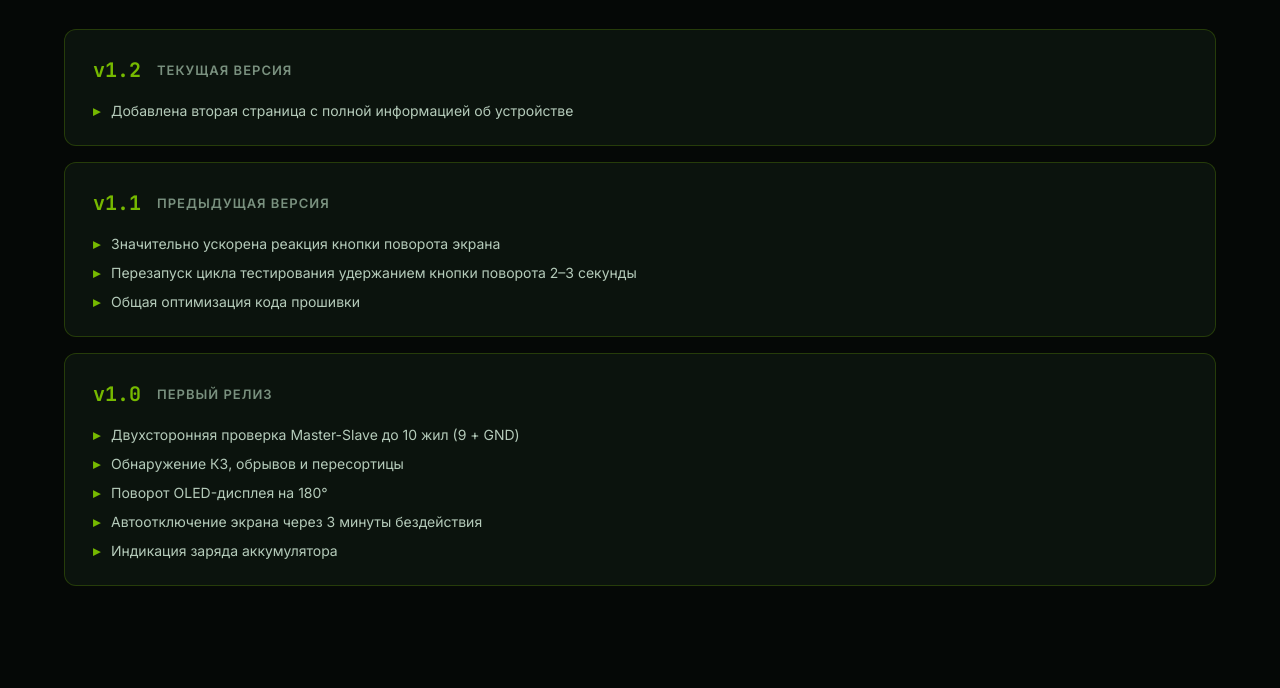
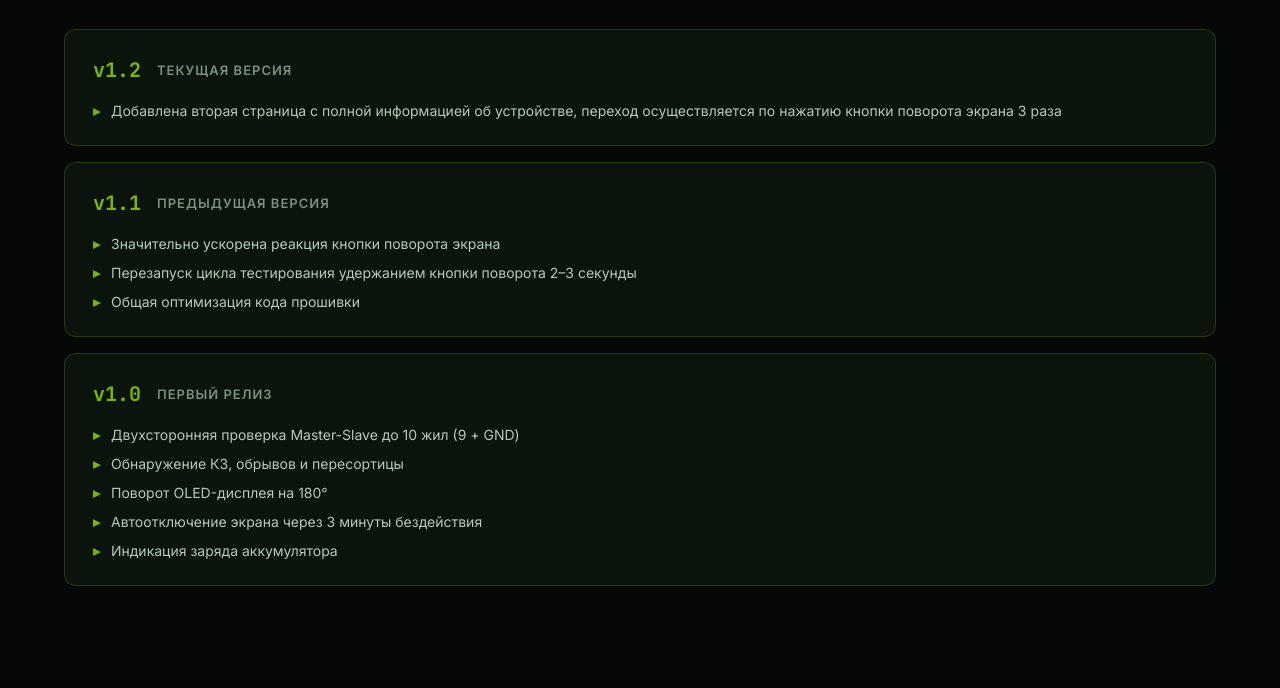
Before and after one commit to NikitaS01/CableTester-CTX-10, a plain HTML site: page index.html in a window 1280 px wide. Shown: the part 6584-7272 px from the top of the page. Drawn offline with Linux system fonts and the light colour scheme.

Commit message:
Update index.html

```diff
--- a/index.html
+++ b/index.html
@@ -414,7 +414,7 @@
           <span class="changelog-date">Текущая версия</span>
         </div>
         <ul class="changelog-changes">
-          <li>Добавлена вторая страница с полной информацией об устройстве</li>
+          <li>Добавлена вторая страница с полной информацией об устройстве, переход осуществляется по нажатию кнопки поворота экрана 3 раза</li>
         </ul>
       </div>
 
```
